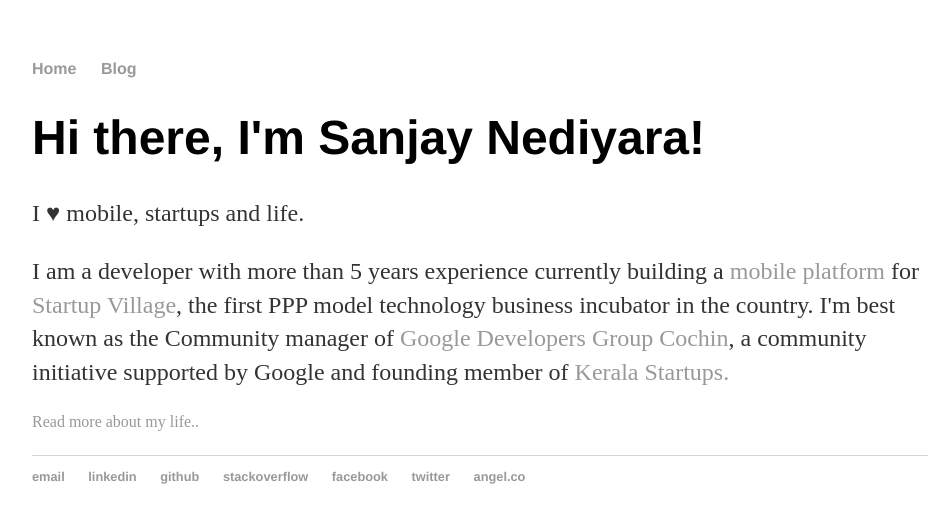
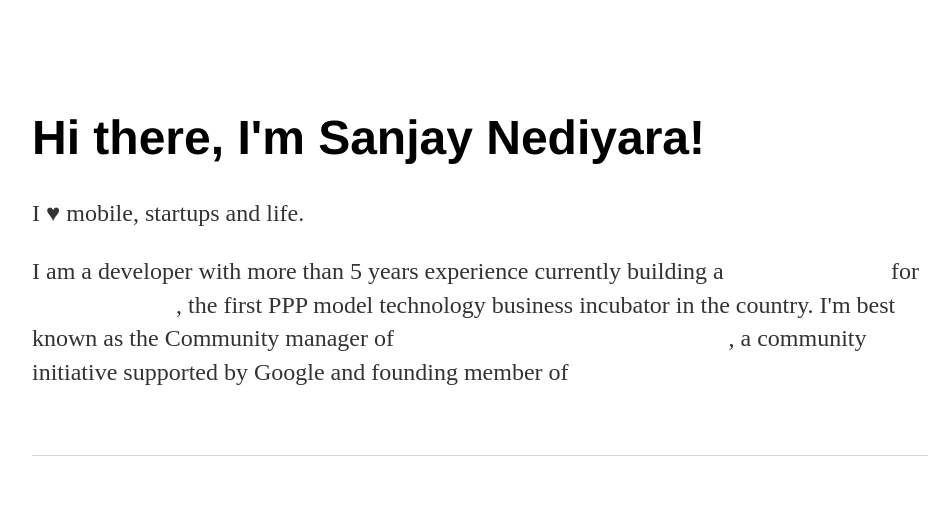
Before and after one commit to COD3BOY/cod3boy.github.io, a Jekyll site: the page built from index.html, in a window 1280 px wide. Shown: the top 523 px of the page, without its empty margins (160-1110 px from the left). Built offline with Jekyll 4.4.1, drawn with Linux system fonts in a browser that asks for light colours.

Commit message:
Update main.css

```diff
--- a/css/main.css
+++ b/css/main.css
@@ -12,7 +12,7 @@
         margin-left: 10px;
 
         &:hover {
-            border-bottom: 1px dashed #fff;
+            border-bottom: 1px dashed #ffffff;
         }
     }
 }
@@ -33,7 +33,7 @@
 }
 a {
     text-decoration: none;
-    color: #999;
+    color: #ffffff;
 }
 a:hover {
     text-decoration: underline;
```
